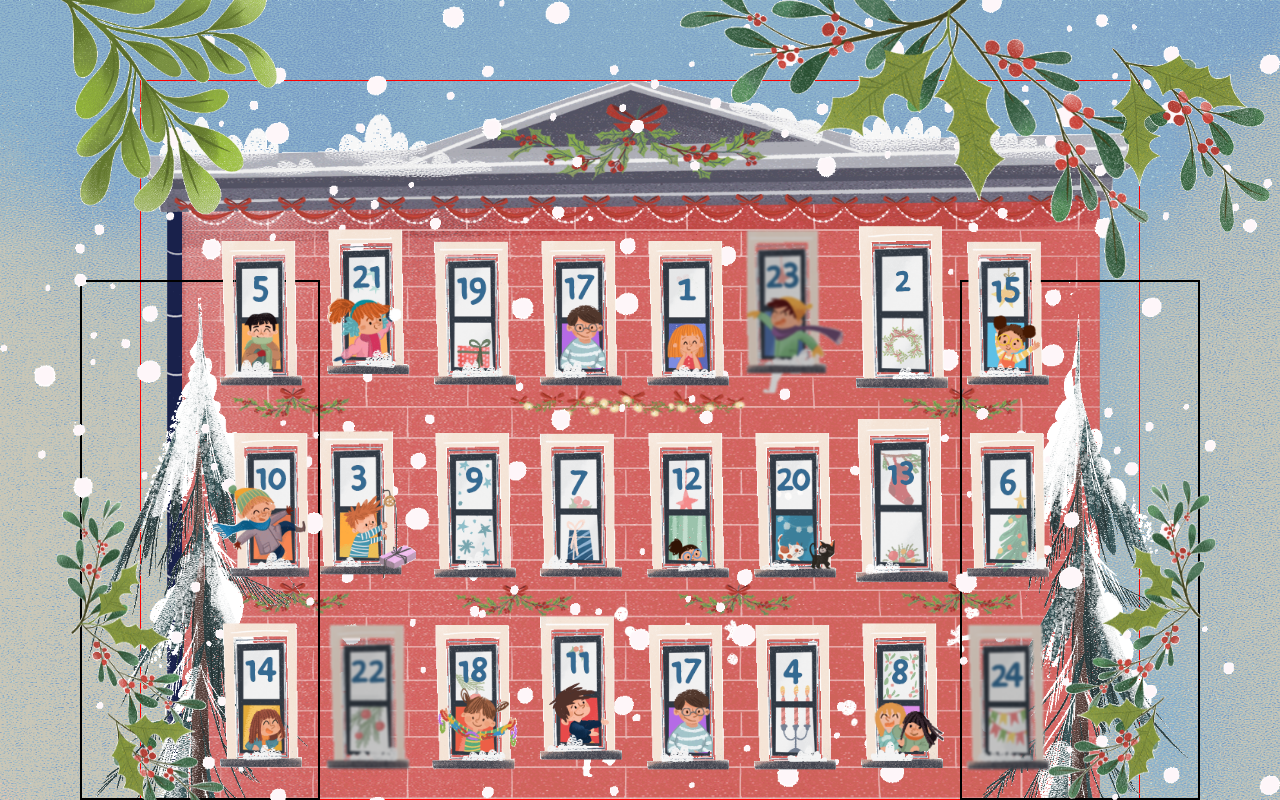
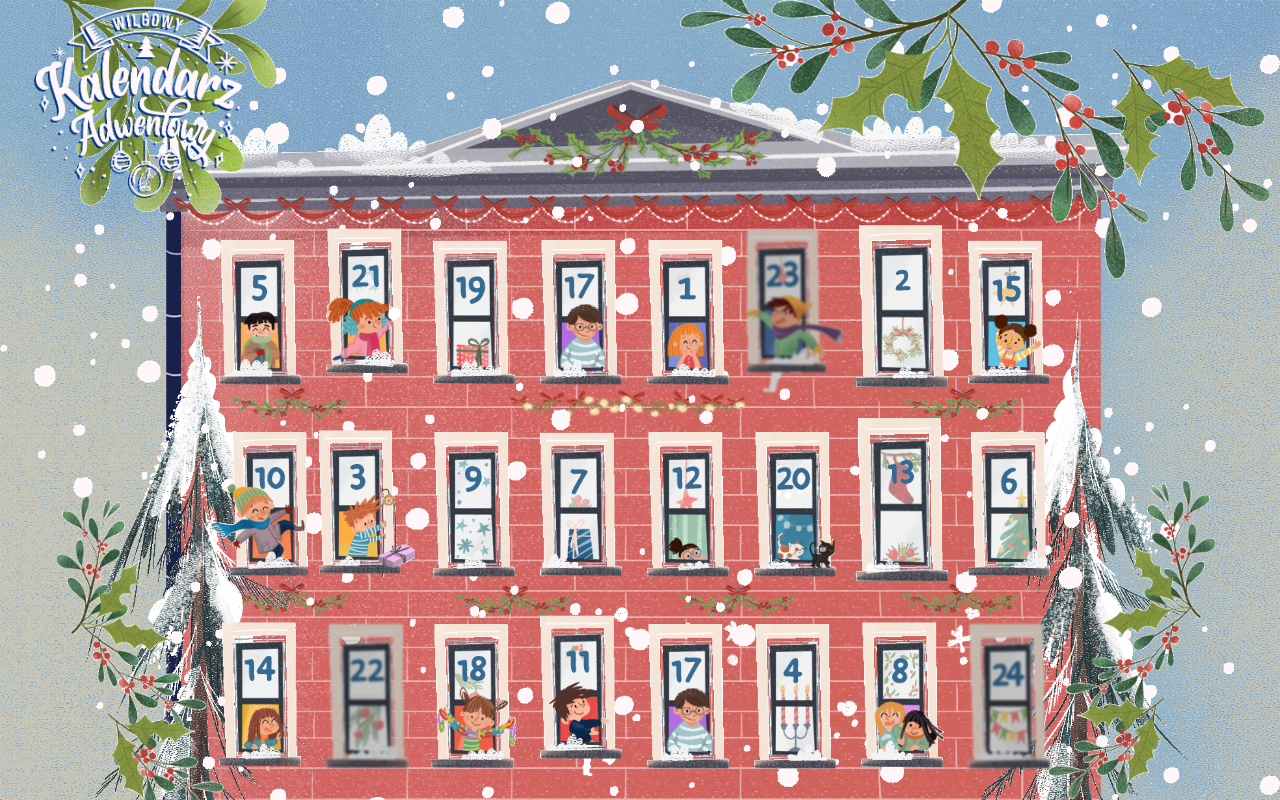
Before and after one commit to pokorra/adwent, a React (Create React App) app: page / in a window 1280 px wide. Built offline with nearby package versions, Linux system fonts and the light colour scheme.

Commit message:
logo set and posistioned

```diff
--- a/src/style/modules/moduleBackground.css
+++ b/src/style/modules/moduleBackground.css
@@ -25,6 +25,18 @@
         bottom: 0;
         background-size: contain;
         background-image: url(../../images/desktop/desk_snieg.png);
+    }
+    .background::before {
+        content: '';
+        position: absolute;
+        background-size: contain;
+        background-repeat: no-repeat;
+        background-image: url(../../images/desktop/logo_desktop.png);
+        width: 28vh;
+        height: 52vh;
+        top: 0vh;
+        left: 2vw;
+        z-index: 6;
     }
     .main-container__leaves1 {
         position: absolute;
@@ -91,7 +103,6 @@
         background-size: contain;
         background-repeat: no-repeat;
         bottom: 0;
-        border: 2px solid black;
     }
     .tree1 {
         background-image: url(../../images/desktop/sosna_A.png);
--- a/src/style/modules/moduleContainer.css
+++ b/src/style/modules/moduleContainer.css
@@ -29,7 +29,6 @@
         grid-template-rows: repeat(3, 24vh);
         position: relative;
 
-        border: 1px solid red;
     }
 
 }
```
Also changed, not shown: src/images/desktop/logo_desktop.png (added).
